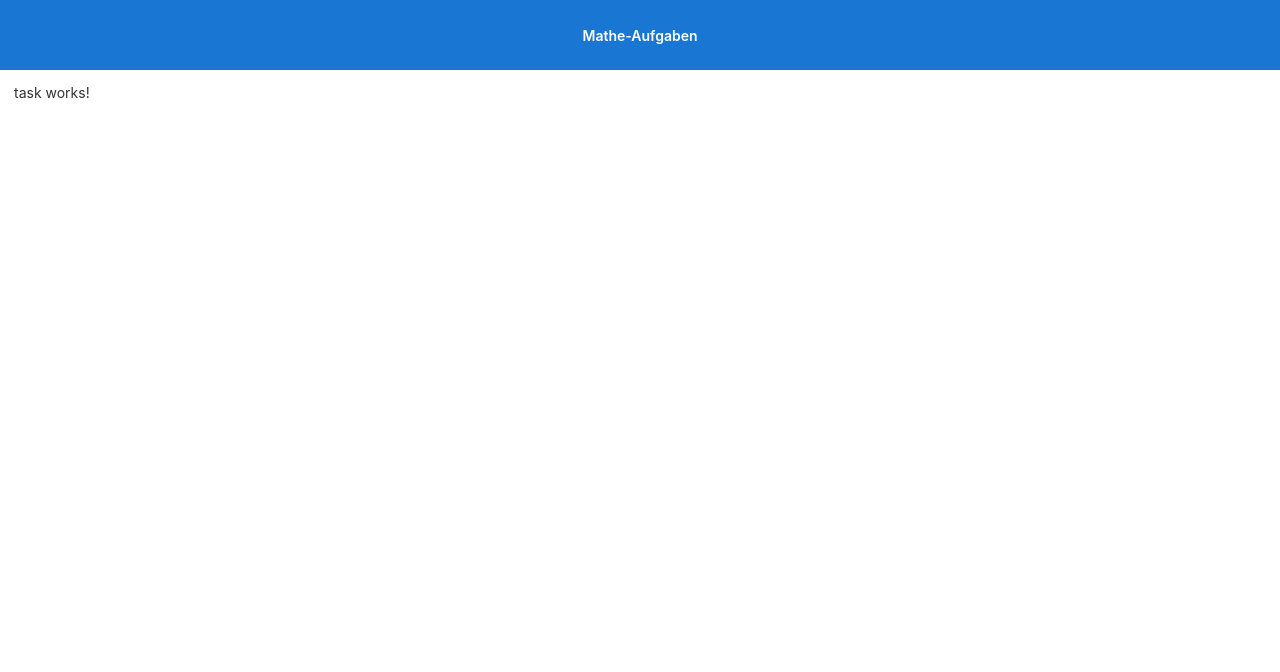
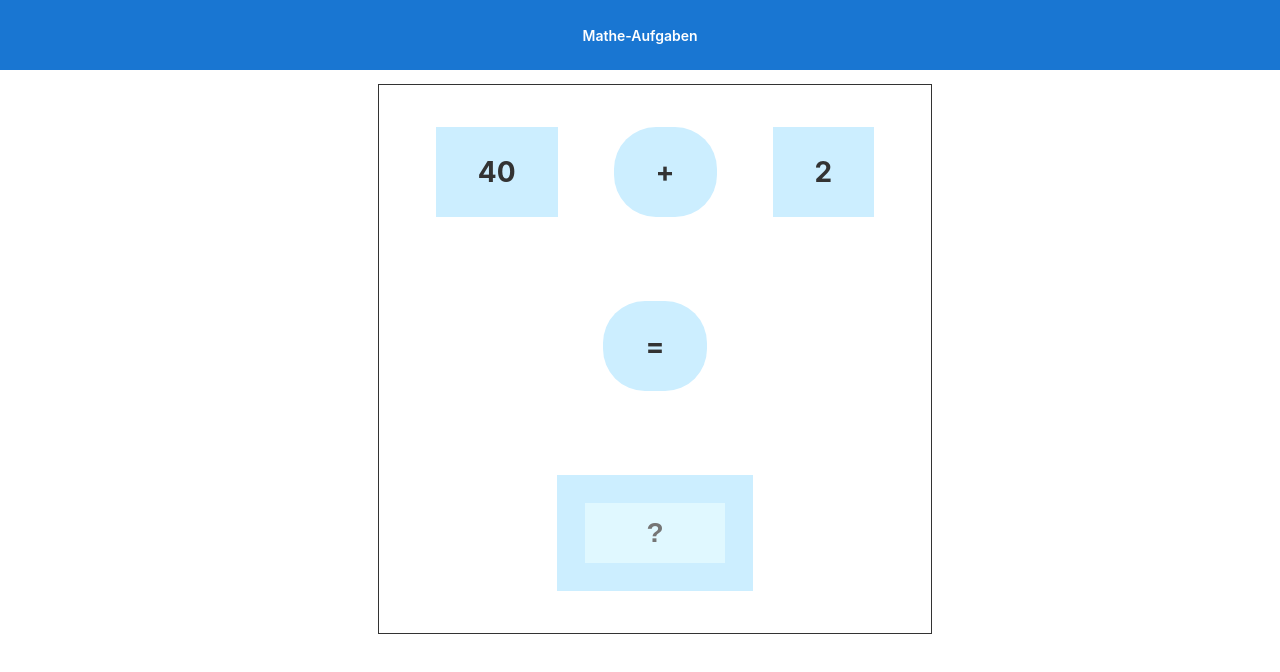
Before and after one commit to kaizickmann/tutorial-math-exercise, an Angular app: page / in a window 1280 px wide. Shown: the top 672 px of the page. Built offline with nearby package versions, Linux system fonts and the light colour scheme.

Commit message:
Provided initial, static task gui.

```diff
--- a/src/app/task/task.component.css
+++ b/src/app/task/task.component.css
@@ -0,0 +1,42 @@
+:host {
+    margin: 1em auto 0;
+}
+
+.task {
+    width: 100%;
+    border: 1px solid;
+    padding: 1em;
+    text-align: center;
+}
+
+.task span {
+    display: inline-block;
+    background-color: #cef;
+    margin: 1em;
+    padding: 1em 1.5em;
+    font-weight: bold;
+    font-size: 2em;
+}
+
+.opcode {
+    border-radius: 1.5em;
+}
+
+.task .equals span {
+    margin: 2em;
+}
+
+.task span.result {
+    padding: 1em;
+    width: 5em;
+}
+
+.task span input {
+    background-color: #e0f8ff;
+    border: none;
+    text-align: center;
+    padding: .5em;
+    width: 4em;
+    font-size: 1em;
+    font-weight: bold;
+}
--- a/src/app/task/task.component.html
+++ b/src/app/task/task.component.html
@@ -1 +1,15 @@
-<p>task works!</p>
+<div class="task">
+    <div class="exercise">
+        <span class="operand">{{task.operand1}}</span>
+        <span class="opcode">{{getOpSign(task.operation)}}</span>
+        <span class="operand">{{task.operand2}}</span>
+    </div>
+    <div class="equals">
+        <span class="opcode">=</span>
+    </div>
+    <div class="result">
+        <span class="result">
+            <input id="userInput" [(ngModel)]="userInput" placeholder="?" >
+        </span>
+    </div>
+</div>
--- a/src/app/task/task.component.ts
+++ b/src/app/task/task.component.ts
@@ -1,4 +1,6 @@
 import { Component } from '@angular/core';
+import { Task } from '../domain/task';
+import { Operation } from '../domain/operation';
 
 @Component({
   selector: 'app-task',
@@ -7,4 +9,21 @@ import { Component } from '@angular/core';
 })
 export class TaskComponent {
 
+  task: Task = {
+    operation: Operation.ADDITION,
+    operand1: 40,
+    operand2: 2,
+    result: 42
+  }
+
+  userInput: string = "";
+
+  public getOpSign(operation: Operation): string {
+    switch (operation) {
+      case Operation.ADDITION: return "+";
+      case Operation.SUBTRACTION: return "-";
+      case Operation.MULTIPLICATION: return "•";
+      case Operation.DIVISION: return ":";
+    }
+  }
 }
```
Also changed, not shown: 2 other files (tests, documents, lock files or other folders).
